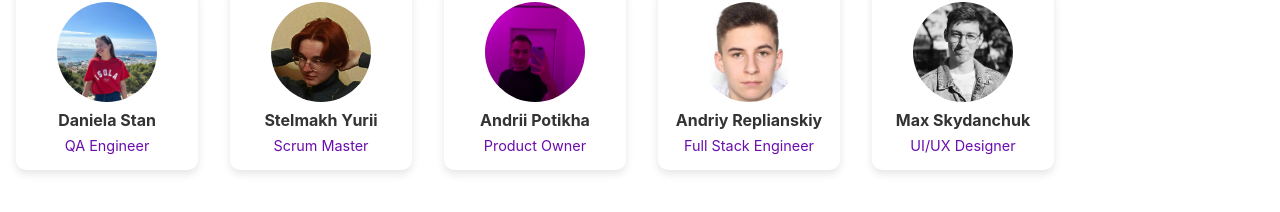
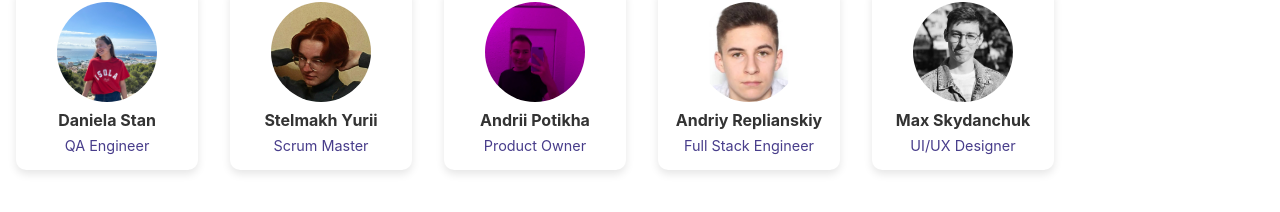
Before and after one commit to pupsaik/My-dream-team, a React (Create React App) app: page / in a window 1280 px wide. Shown: the part 144-356 px from the top of the page. Built offline with nearby package versions, Linux system fonts and the light colour scheme.

Commit message:
Change Title Label Color

```diff
--- a/src/components/Body.js
+++ b/src/components/Body.js
@@ -76,7 +76,7 @@ const styles = {
   },
   position: {
     fontSize: "0.9em",
-    color: "#6a0dad", // Same purple color as header
+    color: "darkslateblue", // Same purple color as header
     margin: "0.5em 0 0 0",
   },
 };
```
